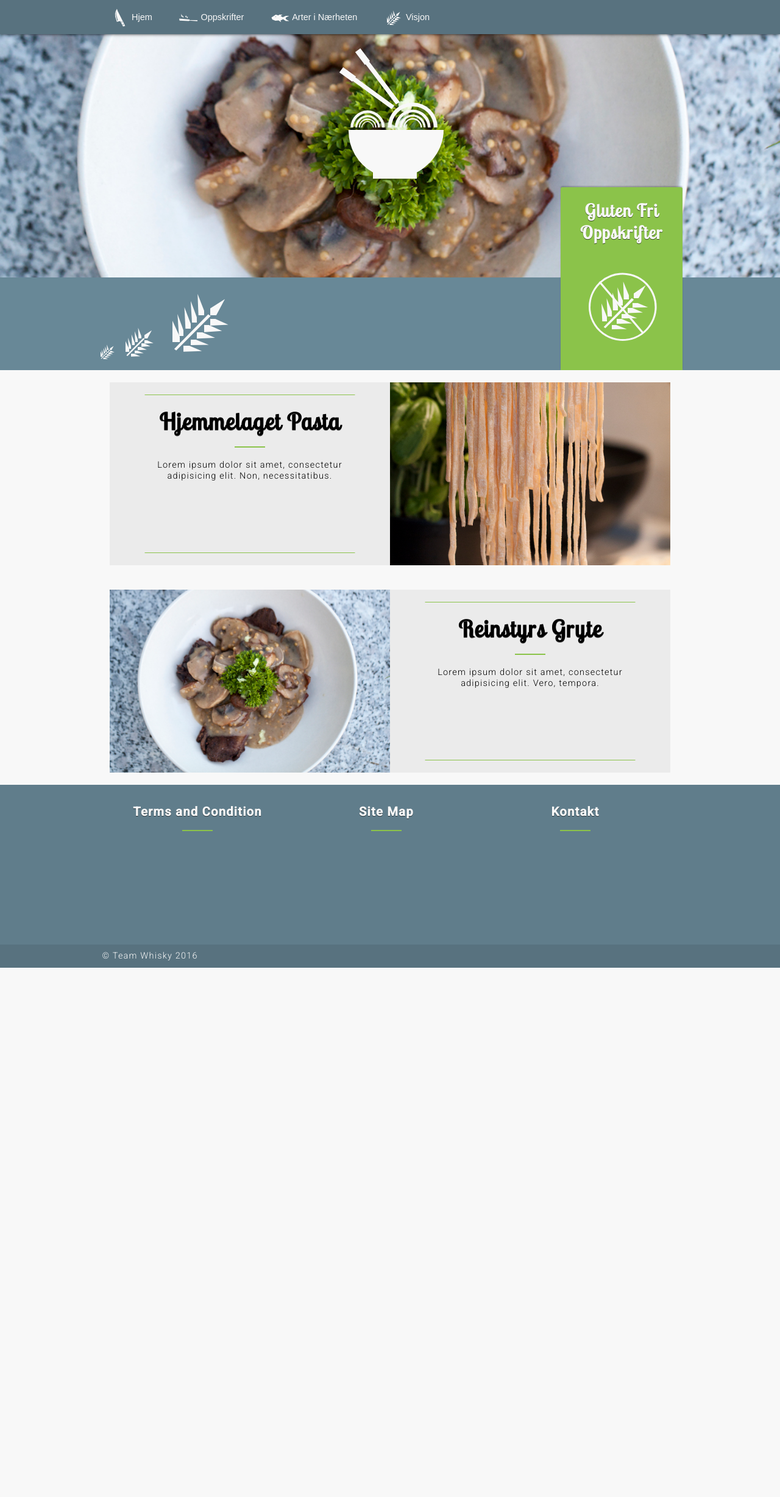
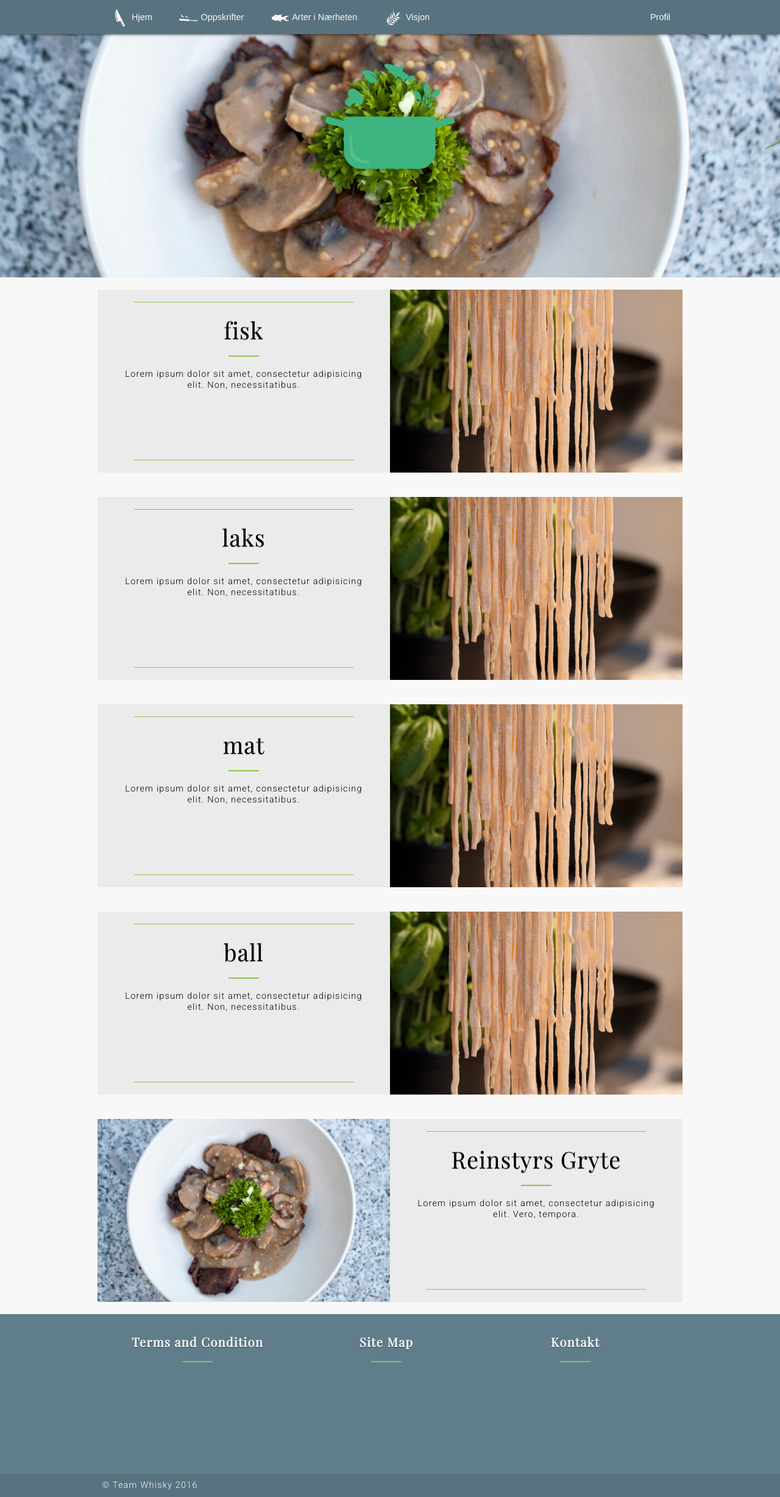
Before and after one commit to AdressaAgne/WebPro3, a PHP site: page / in a window 1280 px wide. Shown: the whole page at 61% size. Before the commit the page ends 1587 px from the top, so only its background shows below. Run offline with PHP 8.4, Linux system fonts and the light colour scheme.

Commit message:
Design stuff

```diff
--- a/App/Auth/Account.php
+++ b/App/Auth/Account.php
@@ -14,4 +14,8 @@ class Accounts {
     }
 
 
+    public static function isLoggedIn(){
+        return isset($_COOKIE['uuid']);
+    }
+
 }
--- a/App/Controllers/MainController.php
+++ b/App/Controllers/MainController.php
@@ -11,18 +11,10 @@ use App\Api\Populate as pop;
  * @return object View
  */
 class MainController extends BaseController {
-    // run on get /
 
     public function test(){
         return View::make('index', [
-            'var' => 'This is a var',
-            'raw' => '<em>Raw output</em>',
-            'arr' => [
-                'hi' => 'you',
-                'hello' => 'okey',
-                'i love you' => 'thanks...'
-            ],
-            'migration' => Migrations::install(),
+            'food' => ['fisk', 'laks', 'mat', 'ball']
         ]);
     }
 
--- a/App/Routing/RouteSetup.php
+++ b/App/Routing/RouteSetup.php
@@ -9,6 +9,8 @@ Direct::get("/test/{id}", 'MainController@index');
 
 
 Direct::get("/login", 'LoginController@index');
+
+Direct::post("/register", 'LoginController@reg');
 Direct::post("/login", 'LoginController@post');
 
 
--- a/assets/sass/_form.sass
+++ b/assets/sass/_form.sass
@@ -11,6 +11,10 @@ input[type='text'], input[type='password']
 
     &.accent
         border-bottom: 2px solid $accent-color
+
+    &.alternative
+        background-color: $theme-color-700
+
 
 
 label
--- a/assets/sass/_icon.sass
+++ b/assets/sass/_icon.sass
@@ -40,7 +40,7 @@ i[class*='icon-']
 
 
 
-@each $icon in carrot, chees, chicken, coldrun, egg, empty_star, fish, full_star, knife, meat, milk, no_gluten, onion, pan, red_wine, soup, spatchela, spice, time, tomato, vegetables, wheat, whip, white_wine
+@each $icon in carrot, chees, chicken, coldrun, egg, empty_star, fish, full_star, knife, meat, milk, no_gluten, onion, pan, red_wine, soup, spatchela, spice, time, tomato, vegetables, wheat, whip, white_wine, search, logo
     i.icon-#{$icon}
         background-image: url('../img/icons/svg/#{$icon}.svg')
 
--- a/assets/sass/_layout.sass
+++ b/assets/sass/_layout.sass
@@ -44,9 +44,9 @@ footer
     &__side
         position: absolute
         width: 200px
-        padding: 20px
-        min-height: 300px
-        border-radius: 3px 3px 0px 0px
+        padding: 30px
+        height: 200px
+        border-radius: 100px
         background-color: $accent-color
         right: 0px
         bottom: -10px
@@ -86,7 +86,7 @@ footer
 // Food Blocks
 
 .food-preview
-    padding: 20px
+    padding: 20px 0px
     @extend .clearfix
     &__text
         height: 300px
--- a/assets/sass/_typo.sass
+++ b/assets/sass/_typo.sass
@@ -1,10 +1,11 @@
 h3, h4, h5, h6
-    font-family: 'Roboto', sans-serif
+    font-family: 'Playfair Display', serif
     letter-spacing: 1.2px
 
 h1, h2
-    font-family: 'Lobster Two', cursive
-    letter-spacing: 1.6px
+    font-family: 'Playfair Display', serif
+    font-weight: 300
+    letter-spacing: 1px
 
 h1
     font-size: 2.6em
--- a/index.php
+++ b/index.php
@@ -12,4 +12,4 @@ function layout($page, $vars = null){
 }
 
 
-require_once("app/App.php");
+require_once("App/App.php");
--- a/view/index.php
+++ b/view/index.php
@@ -5,24 +5,10 @@
 
     <section class="row primary-header" style="background-image: url('/assets/img/recipis/reindeer_large.jpg')">
         <div class="container">
-            <i class="icon-soup--white icon--gigantic icon--center"></i>
+            <i class="icon-logo icon--gigantic icon--center"></i>
         </div>
     </section>
 
-    <section class="row secondary-header">
-        <div class="container">
-            <i class="icon-wheat--white icon--small"></i>
-            <i class="icon-wheat--white"></i>
-            <i class="icon-wheat--white icon--large"></i>
-
-            <a href="/no-gluten" class="hidden-m">
-                <section class="container__side">
-                    <h2 class="page-header center">Gluten Fri Oppskrifter</h2>
-                    <i class="icon-no_gluten--white icon--large icon--center icon--margin"></i>
-                </section>
-            </a>
-        </div>
-    </section>
 
     <section class="container__side--small visible-m">
 
@@ -36,7 +22,12 @@
 
     <section class="container">
 
-       @layout('layout.article_front', ['title' => 'Hjemmelaget Pasta', 'text' => 'Lorem ipsum dolor sit amet, consectetur adipisicing elit. Non, necessitatibus.', 'image' => '/assets/img/recipis/pasta.jpg'])
+       @foreach($food as $value)
+
+           @layout('layout.article_front', ['title' => $value, 'text' => 'Lorem ipsum dolor sit amet, consectetur adipisicing elit. Non, necessitatibus.', 'image' => '/assets/img/recipis/pasta.jpg'])
+
+       @endforeach
+
 
        @layout('layout.article_front_left', ['title' => 'Reinstyrs Gryte', 'text' => 'Lorem ipsum dolor sit amet, consectetur adipisicing elit. Vero, tempora.', 'image' => '/assets/img/recipis/reindeer_large.jpg'])
 
--- a/view/layout/head.php
+++ b/view/layout/head.php
@@ -7,7 +7,7 @@
 
     <meta name="viewport" content="width=device-width, initial-scale=1.0">
 
-    <link href="https://fonts.googleapis.com/css?family=Lobster+Two|Roboto:300,500" rel="stylesheet">
+    <link href="https://fonts.googleapis.com/css?family=Playfair+Display|Roboto:300" rel="stylesheet">
     <link rel="stylesheet" href="/assets/css/main.css">
 </head>
 
@@ -19,15 +19,15 @@
         <ul class="nav--left">
             <li class="nav__item nav__item--burger"><a href="#"><i class="icon-meat--white icon--small icon--text"></i></a></li>
 
-            <li class="nav__item"><a href="#"><i class="icon-knife--white icon--small icon--text"></i> Hjem</a></li>
+            <li class="nav__item"><a href="/"><i class="icon-knife--white icon--small icon--text"></i> Hjem</a></li>
             <li class="nav__item"><a href="#"><i class="icon-pan--white icon--small icon--text"></i> Oppskrifter</a></li>
             <li class="nav__item"><a href="#"><i class="icon-fish--white icon--small icon--text"></i> Arter i Nærheten</a></li>
             <li class="nav__item"><a href="#"><i class="icon-wheat--white icon--small icon--text"></i> Visjon</a></li>
         </ul>
-<!--
+
         <ul class="nav--right">
-            <li class="nav__item"><a href="#">Profil</a></li>
+            <li class="nav__item"><a href="/login">Profil</a></li>
         </ul>
--->
+
     </div>
 </nav>
--- a/view/login.php
+++ b/view/login.php
@@ -9,7 +9,7 @@
             <h1 class="page-header underline center">Register</h1>
 
 
-            <form action="" method="post" class="hidden-opacity" autocomplete="off">
+            <form action="/register" method="post" class="hidden-opacity" autocomplete="off">
                 <label for="username">Username
                     <input class="accent" type="text" name="username" placeholder="Username">
                 </label>
```
Also changed, not shown: App/Controllers/LoginController.php (+8 -1 lines), assets/css/main.css, assets/img/icons/svg/logo.svg, assets/img/icons/svg/search.svg (added), assets/img/icons/svg/search_white.svg (added), 1 other file.
